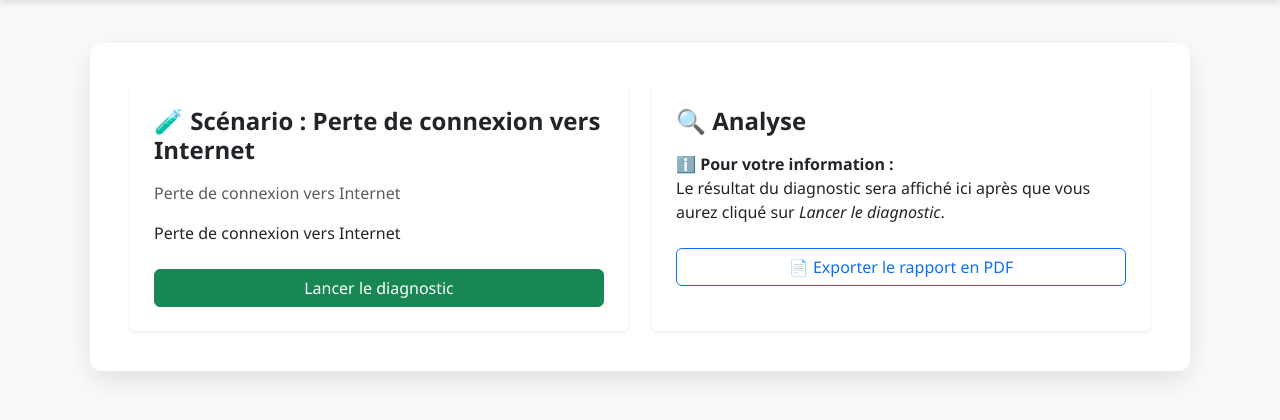
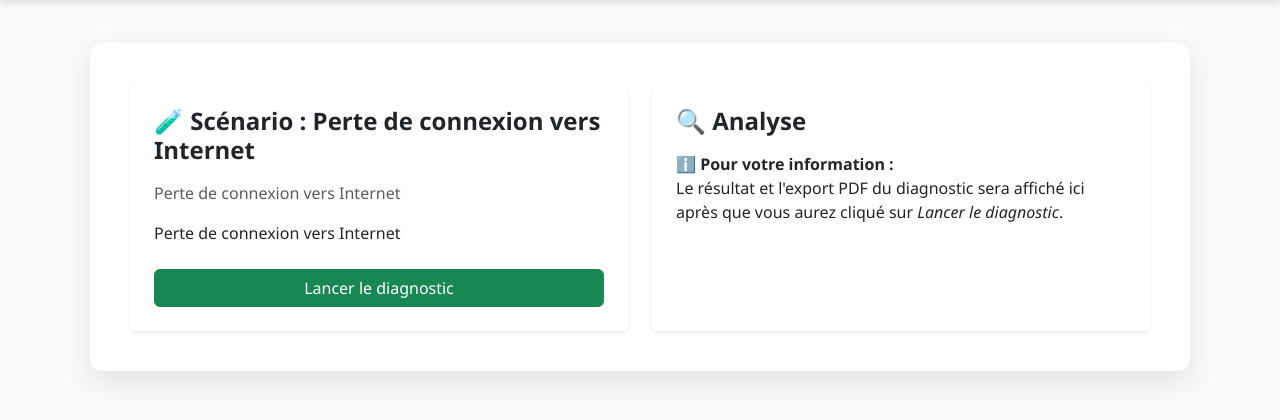
Before and after one commit to andinox/Projet-Python-TSP, a Django app: page /scenario/perte-de-connexion-vers-internet/ in a window 1280 px wide. Shown: the part 101-521 px from the top of the page. Run offline with Django 5.2, Linux system fonts and the light colour scheme; a user stored in the database is signed in; data comes from the database, SQL or seed files in the repository; parts of the project's set-up code (start-up, migrations or seed data) failed here and were passed over.

Commit message:
Fix: forgot to change the url in scenario_details & had to add diagnostic in scenarios so that I can refer to diagnostic.id in the url

```diff
--- a/DiagnosticTool/core/templates/core/scenario_details.html
+++ b/DiagnosticTool/core/templates/core/scenario_details.html
@@ -43,15 +43,17 @@
                             <pre class="bg-light p-3 border rounded small mt-2" style="white-space: pre-wrap;">{{ diagnostic_result }}</pre>
                         {% else %}
                                 <strong>ℹ️ Pour votre information :</strong><br>
-                                Le résultat du diagnostic sera affiché ici après que vous aurez cliqué sur <em>Lancer le diagnostic</em>.
+                                Le résultat et l'export PDF du diagnostic sera affiché ici après que vous aurez cliqué sur <em>Lancer le diagnostic</em>.
                         {% endif %}
                     </div>
-                    <form method="post" class="mt-4" action="{% url 'export_scenario_pdf' diagnostic.id %}">
-                        {% csrf_token %}
-                        <button class="btn btn-outline-primary w-100">
-                            📄 Exporter le rapport en PDF
-                        </button>
-                    </form>
+                    {% if diagnostic and diagnostic.id %}
+                        <form method="post" class="mt-4" action="{% url 'export_diagnostic_pdf' diagnostic.id %}">
+                            {% csrf_token %}
+                            <button class="btn btn-outline-primary w-100">
+                                📄 Exporter le rapport en PDF
+                            </button>
+                        </form>
+                    {% endif %}
                 </div>
             </section>
         </div>
--- a/DiagnosticTool/core/views/scenarios.py
+++ b/DiagnosticTool/core/views/scenarios.py
@@ -43,6 +43,8 @@ class ScenarioDetailView(LoginRequiredMixin, DetailView):
         # Retrieve and remove 'diagnostic_launched' flag from session
         context['diagnostic_launched'] = self.request.session.pop('diagnostic_launched', False)
 
+        context['diagnostic'] = getattr(self, 'diagnostic', None)
+
         return context
 
     def post(self, request, *args, **kwargs):
@@ -72,6 +74,7 @@ class ScenarioDetailView(LoginRequiredMixin, DetailView):
             logger.info(f"Résultat du diagnostic :\n{diagnostic_result}")
             diagnostic.result = diagnostic_result
             diagnostic.save()
+            self.diagnostic = diagnostic
             self.diagnostic_result = diagnostic_result
             self.object = scenario
 
@@ -82,6 +85,7 @@ class ScenarioDetailView(LoginRequiredMixin, DetailView):
             logger.info(f"Résultat du diagnostic Intranet :\n{diagnostic_result}")
             diagnostic.result = diagnostic_result
             diagnostic.save()
+            self.diagnostic = diagnostic
             self.diagnostic_result = diagnostic_result
             self.object = scenario
 
```
